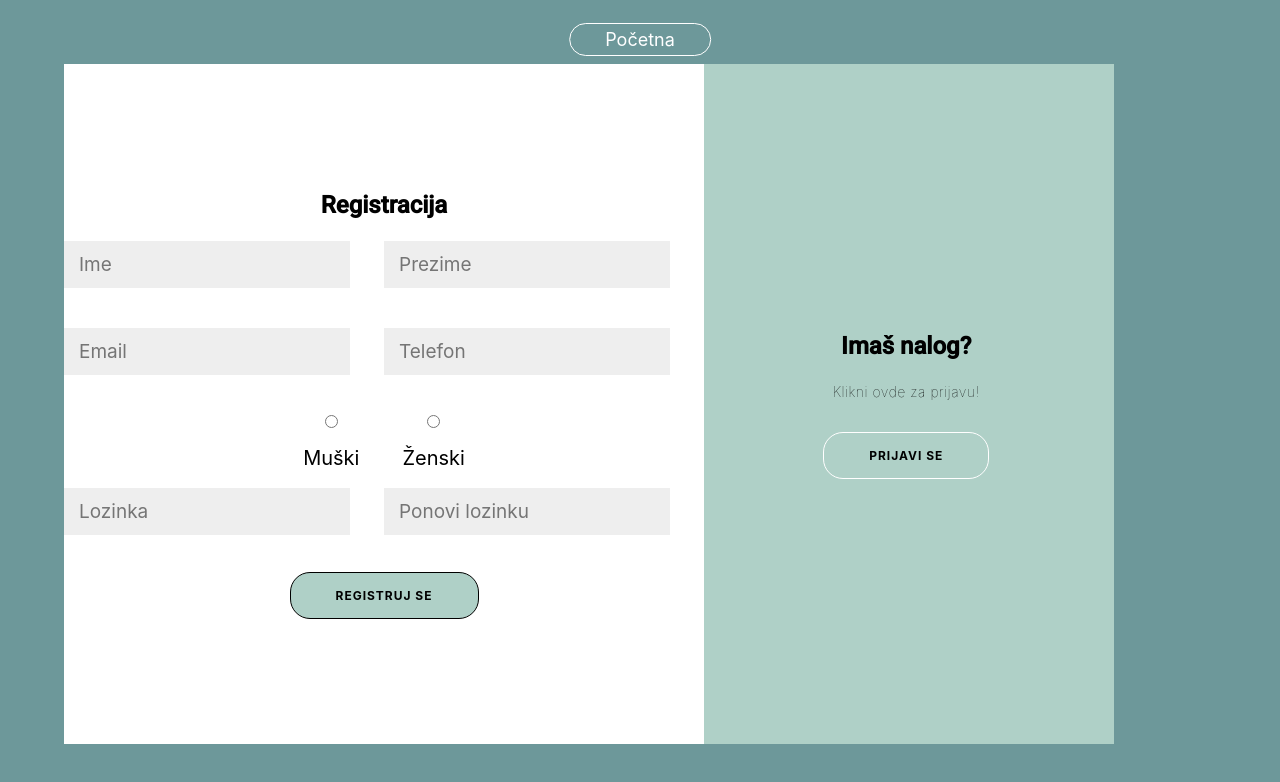
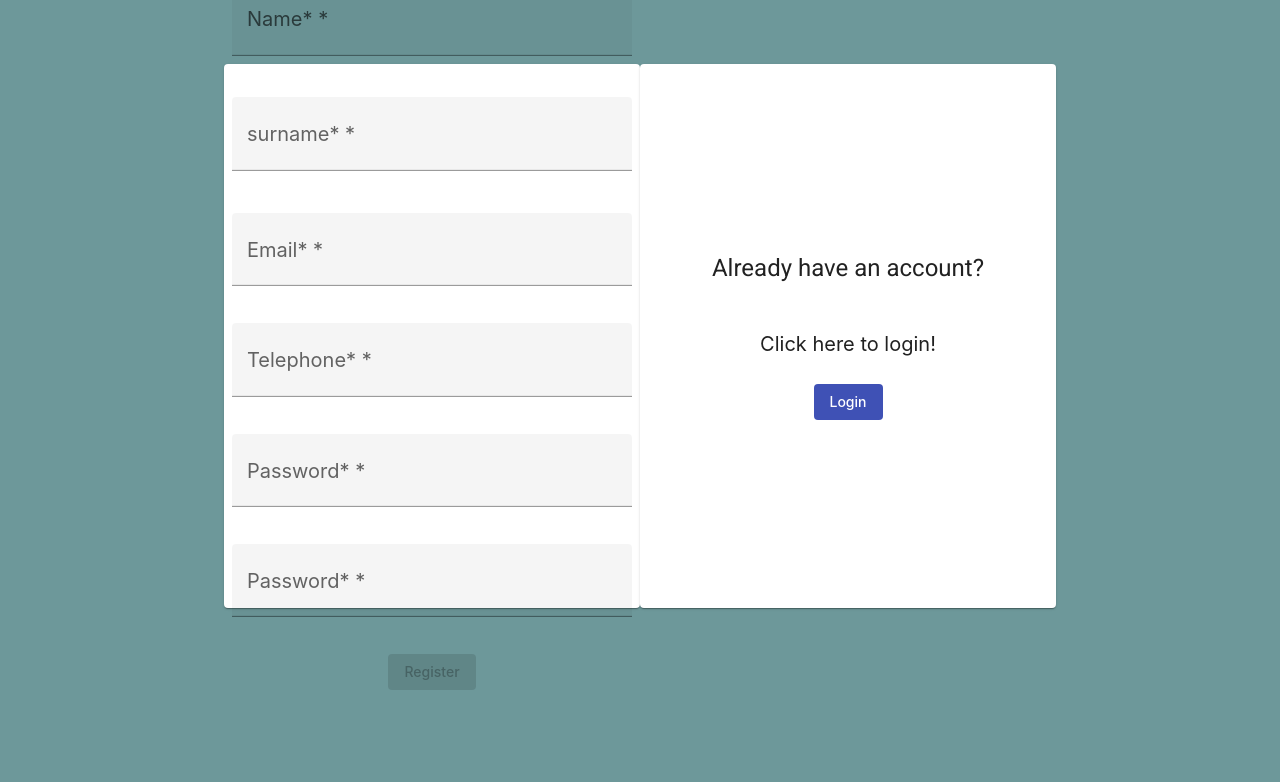
Before and after one commit to jelena-vlajkov/isa-team14, an Angular app in the folder frontend/: page /registration in a window 1280 px wide. Shown: the top 782 px of the page. Built offline with nearby package versions, Linux system fonts and the light colour scheme; no server answers.

Commit message:
:lipstick: Made login and registration page more material

```diff
--- a/frontend/src/app/login/login.component.css
+++ b/frontend/src/app/login/login.component.css
@@ -173,7 +173,7 @@
     font-size: 19px;
 
   }  */
-  #username-ff {
+#email-ff {
     margin-bottom: 15px;
     width: 400px !important;
 }
@@ -212,3 +212,13 @@ a {
     font-size: medium;
     padding-left: 5px;
 }
+
+#registerForm {
+  min-width: 400px;
+  position: absolute;
+  text-align: center;
+  top: 50%;
+  left: 50%;
+  transform: translate(-50%, -50%);
+  font-size: 20px;
+}
--- a/frontend/src/app/login/login.component.html
+++ b/frontend/src/app/login/login.component.html
@@ -3,13 +3,13 @@
         <form [formGroup]="loginForm" (ngSubmit)="signIn()">
             <div id="loginForm">
                 <div class="inputField">
-                    <mat-form-field appearance="fill" id="username-ff">
-                        <mat-label>Username*</mat-label>
-                        <input matInput id="username" placeholder="Username" name="username-ff"
-                            formControlName="username" class="civca">
+                    <mat-form-field appearance="fill" id="email-ff">
+                        <mat-label>Email*</mat-label>
+                        <input matInput id="email" placeholder="Email" name="email-ff"
+                            formControlName="email" class="civca">
                         <mat-error
-                            *ngIf="!loginForm.get('username').valid && loginForm.get('username').touched && loginForm.get('username').errors['required']">
-                            Please enter username</mat-error>
+                            *ngIf="!loginForm.get('email').valid && loginForm.get('email').touched && loginForm.get('email').errors['required']">
+                            Please enter email</mat-error>
                     </mat-form-field>
                 </div>
 
@@ -24,24 +24,20 @@
                     </mat-form-field>
                 </div>
 
-                <div style="float: left;">
+                <!-- <div style="float: left;">
                     <label>Not registered yet?</label>
                     <a routerLink="/patientRegistration">Register now</a>
-                </div>
-                <button mat-flat-button name="button-ff" style="float: right;" color="primary" type="submit"
+                </div> -->
+                <button mat-flat-button name="button-ff" style="float: center;" color="primary" type="submit"
                     [disabled]="!loginForm.valid">Login</button>
             </div>
         </form>
     </mat-card>
     <mat-card>
-            <form [formGroup]="loginForm1" (ngSubmit)="signUp()">
-                <div id="loginForm1">
-                    <h1>Nemaš nalog?</h1>
-                    <p id="loginP">Klikni ovde za registraciju!</p>
-                    <button mat-flat-button name="button-ff" style="float: right;" color="primary" type="submit"
-                    [disabled]="!loginForm.valid">Register</button>
-                </div>
-            </form>
-
+        <div id="registerForm">
+            <h1>Don't have an account?</h1>
+                <p id="loginP">Click here to register!</p>
+                <button mat-flat-button name="button-ff" style="float: center;" color="primary" type="submit" routerLink="/registration">Register</button>
+        </div>
     </mat-card>
 </div>
--- a/frontend/src/app/login/login.component.ts
+++ b/frontend/src/app/login/login.component.ts
@@ -13,16 +13,16 @@ export class LoginComponent implements OnInit {
   invalidLogin: boolean;
   username: string;
   password: string;
-  loginForm1: FormGroup;
+  registerForm: FormGroup;
 
   constructor(private Proba : Proba) { }
 
   ngOnInit(): void {
     this.loginForm = new FormGroup({
-      'username' : new FormControl(null, Validators.required),
+      'email' : new FormControl(null, Validators.required),
       'password' : new FormControl(null, Validators.required)
     });
-    this.loginForm1 = new FormGroup({});
+    this.registerForm = new FormGroup({});
     this.Proba.proba();
   }
   signIn(){
--- a/frontend/src/app/registration/registration.component.css
+++ b/frontend/src/app/registration/registration.component.css
@@ -1,4 +1,4 @@
-.form-container h1, .overlay-container h1 {
+/* .form-container h1, .overlay-container h1 {
     font-weight: bold;
     margin: 0;
   }
@@ -218,4 +218,69 @@
 .col{
     display:flex;
     width:100%
+} */
+#loginForm {
+  min-width: 400px;
+  position: absolute;
+  text-align: center;
+  top: 50%;
+  left: 50%;
+  transform: translate(-50%, -50%);
+  font-size: 20px;
 }
+
+#registerForm {
+  min-width: 400px;
+  position: absolute;
+  text-align: center;
+  top: 50%;
+  left: 50%;
+  transform: translate(-50%, -50%);
+  font-size: 20px;
+}
+#name-ff {
+  margin-bottom: 15px;
+  width: 400px !important;
+}
+#surname-ff {
+  margin-bottom: 15px;
+  width: 400px !important;
+}
+#password-ff {
+  width: 400px !important;
+  margin-bottom: 10px;
+}
+#password1-ff {
+  width: 400px !important;
+  margin-bottom: 10px;
+}
+#email-ff {
+  width: 400px !important;
+  margin-bottom: 10px;
+}
+#telephone-ff {
+  width: 400px !important;
+  margin-bottom: 10px;
+}
+.container {
+  display: flex;
+  justify-content: center;
+  padding-top: 5vw;
+}
+mat-card {
+  width: 30vw;
+  height: 40vw;
+}
+
+label {
+  margin-top: 10px;
+  font-size: medium;
+}
+a {
+  font-size: medium;
+  padding-left: 5px;
+}
+p{
+  margin-top: 50px;
+  margin-bottom: 30px;
+}
--- a/frontend/src/app/registration/registration.component.html
+++ b/frontend/src/app/registration/registration.component.html
@@ -1,14 +1,104 @@
 <div class="container">
 
-    <div class="main">
+    <!-- <div class="main">
 
         <ul>
             <li id="onlyHomePageInLogin"><a id="loginA" href="#">Početna</a></li>
         </ul>
+    </div>    -->
+
+    <!-- <div class="signIn"> -->
+        <mat-card>
+            <form [formGroup]="registerForm" (ngSubmit)="register()">
+                <div id="registerForm">
+                    <div class="inputField">
+                        <mat-form-field appearance="fill" id="name-ff">
+                            <mat-label>Name*</mat-label>
+                            <input matInput id="name" placeholder="Name" name="name-ff"
+                                formControlName="name">
+                            <mat-error
+                                *ngIf="!registerForm.get('name').valid && registerForm.get('name').touched && registerForm.get('name').errors['required']">
+                                Please enter name</mat-error>
+                        </mat-form-field>
+                    </div>
+                    <div class="inputField">
+                        <mat-form-field appearance="fill" id="surname-ff">
+                            <mat-label>surname*</mat-label>
+                            <input matInput id="surname" placeholder="surname" name="surname-ff"
+                                formControlName="surname">
+                            <mat-error
+                                *ngIf="!registerForm.get('surname').valid && registerForm.get('surname').touched && registerForm.get('surname').errors['required']">
+                                Please enter surname</mat-error>
+                        </mat-form-field>
+                    </div>
+
+                    <div class="inputField">
+                        <mat-form-field appearance="fill" id="email-ff">
+                            <mat-label>Email*</mat-label>
+                            <input matInput id="email" placeholder="email" name="email-ff"
+                                formControlName="email">
+                            <mat-error
+                                *ngIf="!registerForm.get('email').valid && registerForm.get('email').touched && registerForm.get('email').errors['required']">
+                                Please enter email</mat-error>
+                        </mat-form-field>
+                    </div>
+                    <div class="inputField">
+                        <mat-form-field appearance="fill" id="telephone-ff">
+                            <mat-label>Telephone*</mat-label>
+                            <input matInput id="telephone" placeholder="telephone" name="telephone-ff"
+                                formControlName="telephone">
+                            <mat-error
+                                *ngIf="!registerForm.get('telephone').valid && registerForm.get('telephone').touched && registerForm.get('telephone').errors['required']">
+                                Please enter telephone</mat-error>
+                        </mat-form-field>
+                    </div>
+
+                    <div class="inputField">
+                        <mat-form-field appearance="fill" id="password-ff">
+                            <mat-label>Password*</mat-label>
+                            <input matInput type="password" id="password1" placeholder="password" name="password-ff"
+                                formControlName="password1">
+                            <mat-error
+                                *ngIf="!registerForm.get('password1').valid && registerForm.get('password1').touched && registerForm.get('password1').errors['required']">
+                                Please enter password</mat-error>
+                        </mat-form-field>
+                    </div>
+
+                    <div class="inputField">
+                        <mat-form-field appearance="fill" id="password-ff">
+                            <mat-label>Password*</mat-label>
+                            <input matInput type="password" id="password2" placeholder="password" name="password-ff"
+                                formControlName="password2">
+                            <mat-error
+                                *ngIf="!registerForm.get('password2').valid && registerForm.get('password2').touched && registerForm.get('password2').errors['required']">
+                                Please enter password</mat-error>
+                        </mat-form-field>
+                    </div>
+                    <!-- <div class="inputField">
+
+                        <mat-radio-group name="gender" required>
+                            <mat-radio-button value="1" style="margin-left:50px; float:left">Female</mat-radio-button>
+                            <mat-radio-button value="2" >Male</mat-radio-button>
+                        </mat-radio-group>
+                        <mat-error
+                                *ngIf="!registerForm.get('gender').valid && registerForm.get('gender').touched && registerForm.get('gender').errors['required']">
+                                Please choose gender</mat-error>
+                    </div> -->
+                    <div class="submit-button">
+                        <button  mat-flat-button color="primary" type="submit" [disabled]="!registerForm.valid">Register</button>
+                    </div>
+                </div>
+            </form>
+        </mat-card>
+        <mat-card>
+            <div id="loginForm">
+                <h1>Already have an account?</h1>
+                <p>Click here to login!</p>
+                <button mat-flat-button name="button-ff" color="primary" type="submit" routerLink="/login">Login</button>
+            </div>
+        </mat-card>
     </div>
-
-    <div class="signIn">
-        <div class="form-container sign-in-container">
+        <!-- <div class="form-container sign-in-container">
             <form class="formReg" action="#">
                 <h1>Registracija</h1>
                 <div class="row">
@@ -56,12 +146,8 @@
                 <div class="overlay-panel overlay-right">
                     <h1>Imaš nalog?</h1>
                     <p id="loginP">Klikni ovde za prijavu!</p>
-                    <button class="ghost" id="signUp">Prijavi se</button>
+                    <button class="ghost" id="signUp" routerLink="/login">Prijavi se</button>
                 </div>
             </div>
         </div>
-    </div>
-
-
-
-</div>
+    </div> -->
```
Also changed, not shown: frontend/src/app/registration/registration.component.ts (+36 -1 lines), 2 other files (tests, documents, lock files or other folders).
